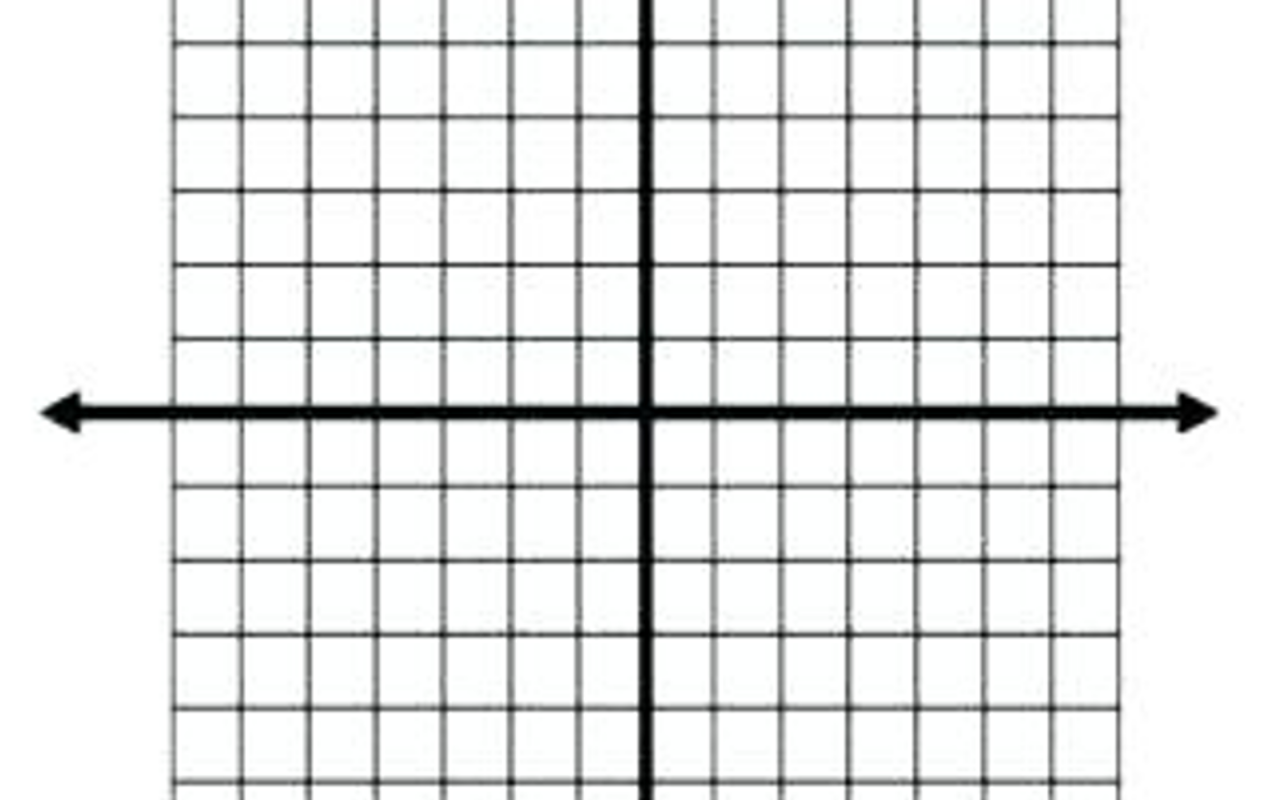
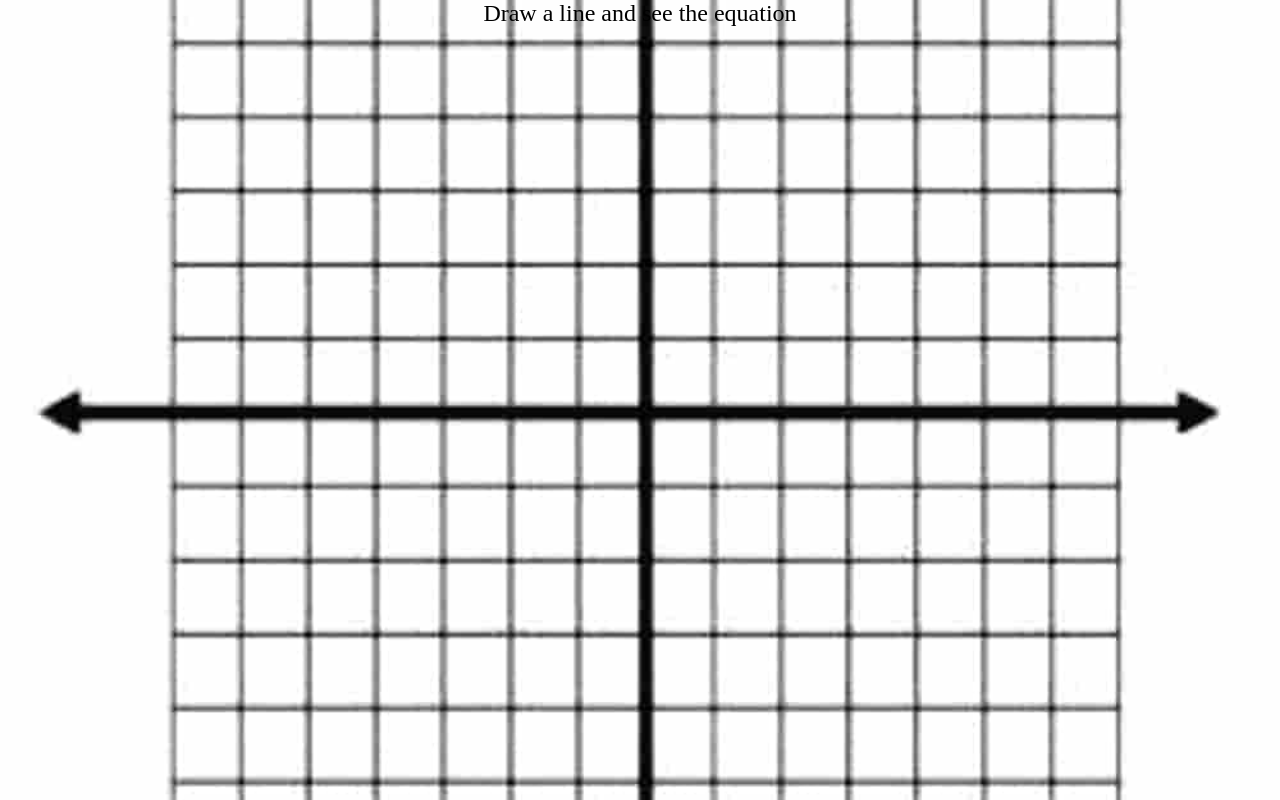
Before and after one commit to lpmi-13/graphit, a website built with webpack: page index.html in a window 1280 px wide. Built offline with nearby package versions, Linux system fonts and the light colour scheme.

Commit message:
reduce asset sizes and actually load url

```diff
--- a/index.html
+++ b/index.html
@@ -10,6 +10,7 @@
     <title>Graphit</title>
   </head>
   <body>
+    <span>Draw a line and see the equation</span>
     <canvas></canvas>
   </body>
 </html>
--- a/src/index.js
+++ b/src/index.js
@@ -8,7 +8,7 @@ noScroll.addEventListener('touchmove', function(e) {
 const canvas = document.querySelector('canvas');
 const context = canvas.getContext('2d');
 
-const fontRatio = 80 / 1000;
+const fontRatio = 90 / 1000;
 const fontSize = window.innerWidth * fontRatio;
 
 canvas.setAttribute('width', window.innerWidth);
--- a/src/styles/app.scss
+++ b/src/styles/app.scss
@@ -8,8 +8,16 @@ canvas {
   overflow: hidden;
 }
 
+span {
+  position: absolute;
+  user-select: none;
+  font-size: 1.5rem;
+  text-align: center;
+  width: 100%;
+}
+
 canvas {
-  background-image: url('../images/background-graph.png');
+  background-image: url('../images/background-graph.jpg');
   background-repeat: no-repeat;
   background-size: cover;
   background-position: 50% 50%;
--- a/webpack.base.js
+++ b/webpack.base.js
@@ -24,14 +24,14 @@ module.exports = {
           },
         }],
       },
-//      {
-//        test: /\.scss$/,
-//        use: [
-//          process.env.NODE_ENV !== 'production' ? "style-loader" : MiniCssExtractPlugin.loader,
-//          "css-loader",
-//          "sass-loader",
-//        ],
-//      },
+      {
+        test: /\.scss$/,
+        use: [
+          process.env.NODE_ENV !== 'production' ? "style-loader" : MiniCssExtractPlugin.loader,
+          "css-loader",
+          "sass-loader",
+        ],
+      },
     ],
   },
   plugins: [
```
Also changed, not shown: src/images/background-graph.jpg (added), src/images/favicon.ico.
